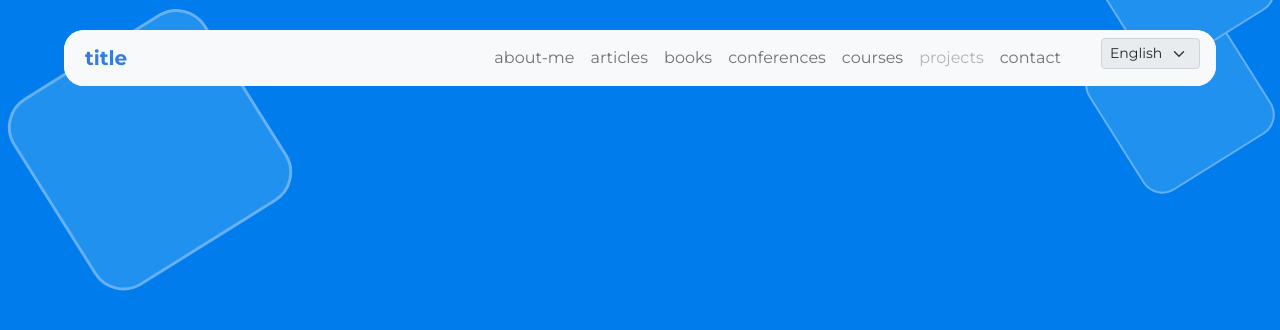
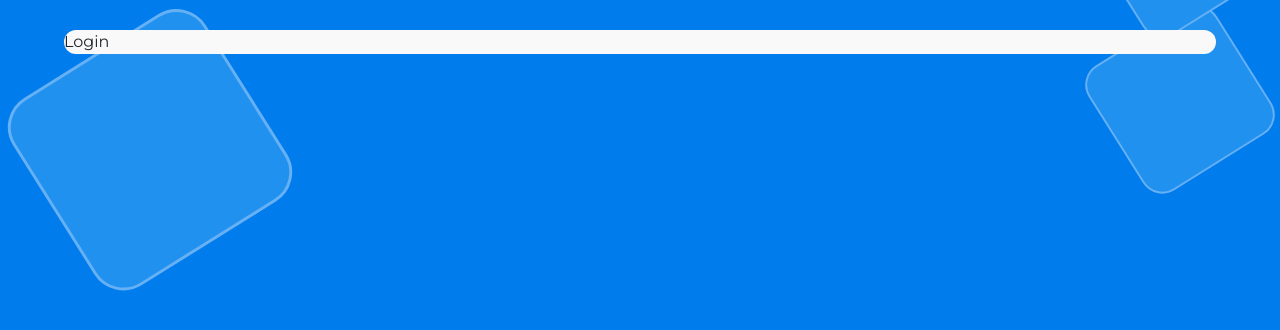
Before and after one commit to abolfazl30not30/cv-website, a React (Create React App) app: page /admin in a window 1280 px wide. Shown: the top 330 px of the page. Built offline with nearby package versions, Linux system fonts and the light colour scheme; what i18next-resources-to-backend would draw is missing.

Commit message:
add admin login and dashboard page

```diff
--- a/src/App.js
+++ b/src/App.js
@@ -1,17 +1,16 @@
 import React, { Component } from 'react';
-import Navbar from './component/Navbar'
-import Home from "./component/pages/Home";
-import MainPage from "./component/mainPage";
-import { useTranslation } from 'react-i18next'
-import i18next from 'i18next'
+import {Route, Routes} from "react-router-dom";
+import MainWebsite from "./component/MainWebsite";
+import Admin from "./component/admin/Admin";
 
 function App(){
-    const {t} = useTranslation();
+
         return (
             <>
-                <div className="d-flex justify-content-center align-items-center mainBody">
-                    <MainPage/>
-                </div>
+                <Routes>
+                    <Route exact path="/*" element={(<MainWebsite />)} />
+                    <Route path="/admin/*" element={(<Admin/>)} />
+                </Routes>
             </>
         );
 }
--- /dev/null
+++ b/src/component/MainWebsite.jsx
@@ -0,0 +1,14 @@
+import React, { Component } from 'react';
+import MainPage from "./mainPage";
+
+function MainWebsite(){
+    return (
+        <>
+            <div className="d-flex justify-content-center align-items-center mainBody">
+                <MainPage/>
+            </div>
+        </>
+    );
+}
+
+export default MainWebsite;
--- /dev/null
+++ b/src/component/admin/Admin.jsx
@@ -0,0 +1,21 @@
+import React, {useState, useEffect} from 'react';
+import {Route, Routes} from "react-router-dom";
+import Dashboard from "./Dashboard";
+import Login from "./Login";
+
+
+function Admin() {
+
+    return (
+        <div>
+            <div className="d-flex justify-content-center align-items-center mainBody">
+                <Routes>
+                    <Route exact path="/" element={(<Login />)} />
+                    <Route path="/dashboard" element={(<Dashboard />)} />
+                </Routes>
+            </div>
+        </div>
+    )
+}
+
+export default Admin;
--- /dev/null
+++ b/src/component/admin/Dashboard.jsx
@@ -0,0 +1,20 @@
+import React, {useState, useEffect} from 'react';
+import backSvg from "../../img/background.svg";
+
+
+function Login() {
+
+    return (
+        <>
+            <img src={backSvg} className="back-svg-1"/>
+            <img src={backSvg} className="back-svg-2"/>
+            <img src={backSvg} className="back-svg-3"/>
+            <div className="main-container">
+                Dashboard
+            </div>
+        </>
+
+    )
+}
+
+export default Login;
--- /dev/null
+++ b/src/component/admin/Login.jsx
@@ -0,0 +1,20 @@
+import React, {useState, useEffect} from 'react';
+import backSvg from "../../img/background.svg";
+
+
+function Login() {
+
+    return (
+        <>
+            <img src={backSvg} className="back-svg-1"/>
+            <img src={backSvg} className="back-svg-2"/>
+            <img src={backSvg} className="back-svg-3"/>
+            <div className="main-container">
+                Login
+            </div>
+        </>
+
+    )
+}
+
+export default Login;
```
